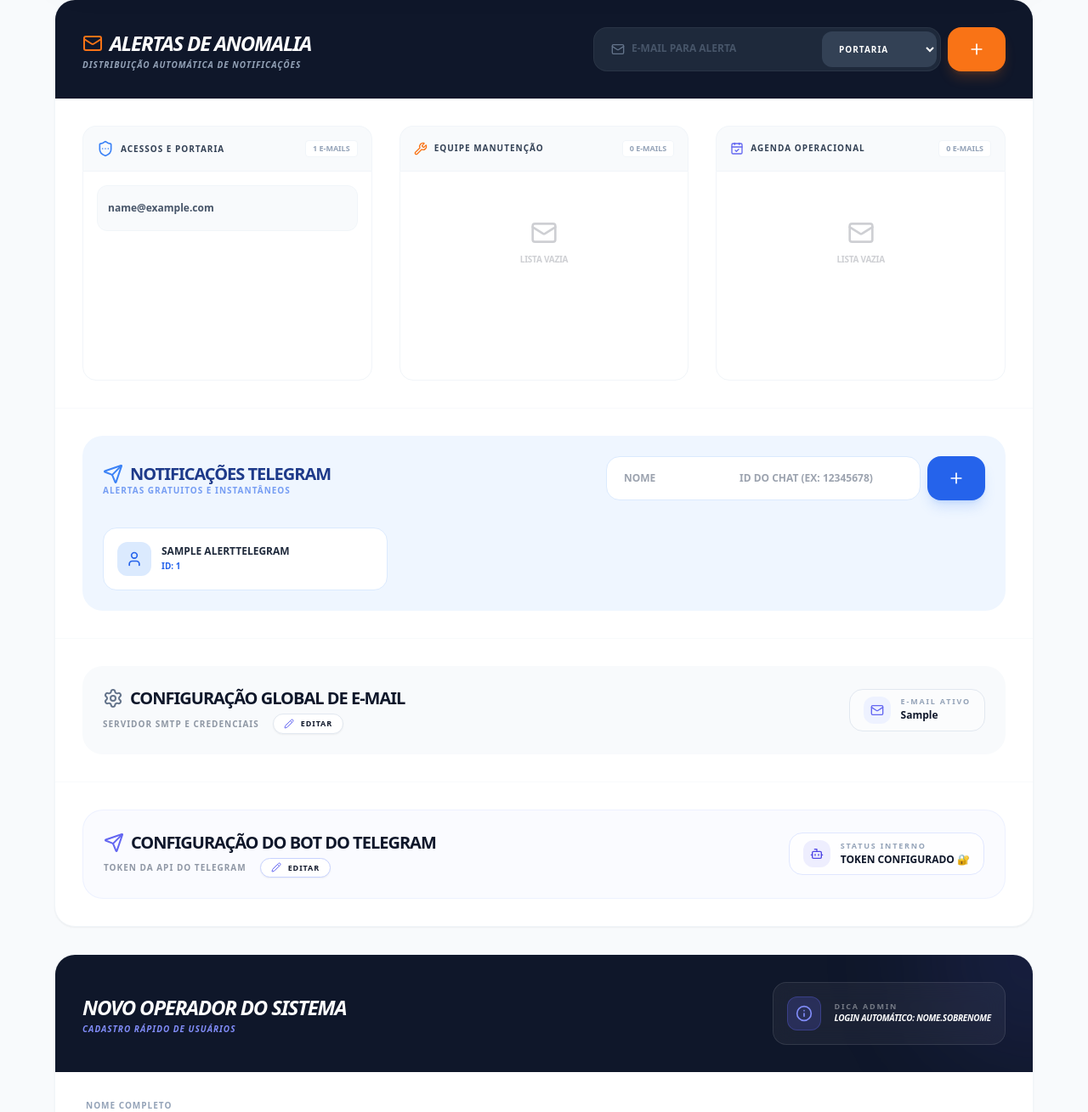
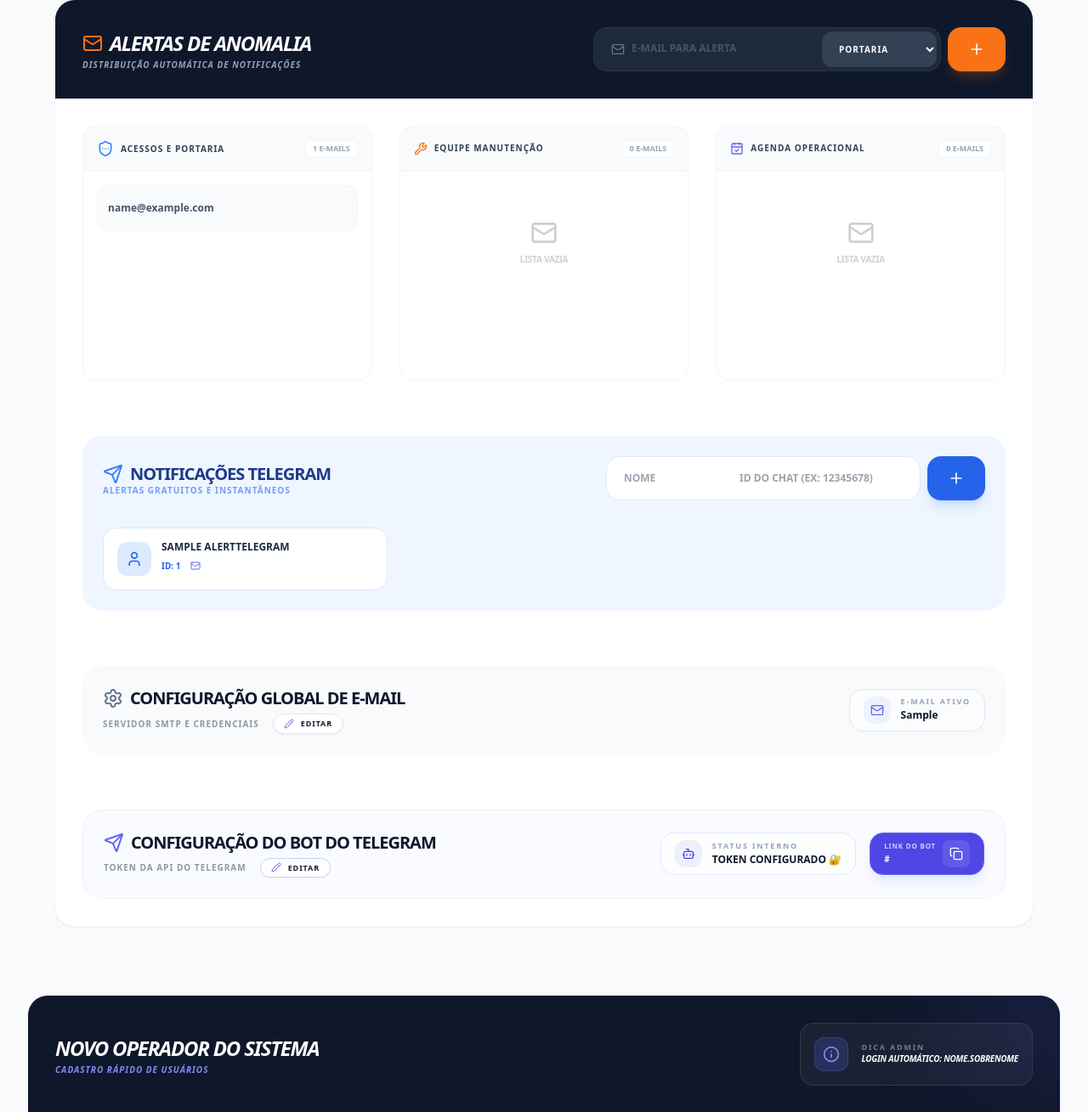
Before and after one commit to Luparele/PortariaWeb, a Django app: page /admin-sistema/ in a window 1280 px wide. Shown: the part 303-1612 px from the top of the page at 85% size. Run offline with Django 5.2, Linux system fonts and the light colour scheme; a user stored in the database is signed in; tables that the repository leaves empty hold one stand-in row (values such as "Sample post"); some libraries are stand-ins or nearby versions.

Commit message:
Update README and implement dynamic email/telegram configuration fixes

```diff
--- a/checklists/models.py
+++ b/checklists/models.py
@@ -487,6 +487,7 @@ class EmailConfig(models.Model):
 
 class TelegramConfig(models.Model):
     bot_token = models.CharField(max_length=500) # Will store encrypted string
+    bot_link = models.URLField(max_length=200, blank=True, null=True)
     updated_at = models.DateTimeField(auto_now=True)
 
     class Meta:
@@ -509,7 +510,7 @@ class TelegramConfig(models.Model):
                 pass
 
         if should_encrypt:
-            self.bot_token = encrypt_password(self.bot_token)
+            self.bot_token = encrypt_password(self.bot_token.strip())
 
         super().save(*args, **kwargs)
 
--- a/checklists/views.py
+++ b/checklists/views.py
@@ -4,7 +4,7 @@ from django.contrib.auth.decorators import login_required
 from django.contrib.auth.models import User
 from django.contrib.auth import authenticate, login, logout
 from django.db.models import Count, Avg, Q
-from django.core.mail import send_mail
+from django.core.mail import send_mail, get_connection
 from django.template.loader import render_to_string
 from django.utils.html import strip_tags
 from django.conf import settings
@@ -22,6 +22,24 @@ from .models import (
 from .constants import TRUCK_MAINTENANCE_ITEMS, TRAILER_MAINTENANCE_ITEMS, PORTARIA_ITEMS, FORKLIFT_ITEMS
 
 # --- HELPER FUNCTIONS ---
+
+def _get_email_connection():
+    """Returns a dynamic SMTP connection based on EmailConfig from database"""
+    config = EmailConfig.objects.first()
+    if not config:
+        return None, settings.DEFAULT_FROM_EMAIL
+
+    password = config.get_decrypted_password()
+    connection = get_connection(
+        host=config.host,
+        port=config.port,
+        username=config.user,
+        password=password,
+        use_tls=config.use_tls,
+        use_ssl=config.use_ssl,
+        timeout=10
+    )
+    return connection, config.default_from or settings.DEFAULT_FROM_EMAIL
 
 def _send_telegram_message(message):
     """
@@ -44,14 +62,37 @@ def _send_telegram_message(message):
         payload = {
             'chat_id': contact.chat_id,
             'text': message,
-            'parse_mode': 'Markdown'
+            'parse_mode': 'HTML'
         }
         try:
-            response = requests.post(url, json=payload, timeout=10)
-            if response.status_code != 200:
-                print(f"Erro Telegram ({contact.nome}): {response.text}")
+            requests.post(url, json=payload, timeout=10)
         except Exception as e:
-            print(f"Erro ao conectar com Telegram: {e}")
+            print(f"Erro ao enviar para {contact.nome}: {e}")
+
+def _send_single_telegram_message(chat_id, message):
+    """Sends a message to a specific chat_id"""
+    config = TelegramConfig.objects.first()
+    if not config:
+        return False
+
+    bot_token = config.get_decrypted_token()
+    if not bot_token:
+        return False
+
+    url = f"https://api.telegram.org/bot{bot_token}/sendMessage"
+    payload = {
+        'chat_id': chat_id,
+        'text': message,
+        'parse_mode': 'HTML'
+    }
+    try:
+        response = requests.post(url, json=payload, timeout=10)
+        if response.status_code != 200:
+            print(f"Erro Telegram ({chat_id}): {response.status_code} - {response.text}")
+        return response.status_code == 200
+    except Exception as e:
+        print(f"Erro ao enviar mensagem simples: {e}")
+        return False
 
 def _send_portaria_anomaly_email(checklist, request=None):
     """Standalone function to send Portaria anomaly alerts (replaces legacy ViewSet method)"""
@@ -80,10 +121,11 @@ def _send_portaria_anomaly_email(checklist, request=None):
     html_message = render_to_string('emails/portaria_anomaly_email.html', context)
     plain_message = strip_tags(html_message)
 
+    connection, from_email = _get_email_connection()
     try:
-        send_mail(subject, plain_message, settings.DEFAULT_FROM_EMAIL, emails, html_message=html_message, fail_silently=False)
+        send_mail(subject, plain_message, from_email, emails, html_message=html_message, fail_silently=False, connection=connection)
     except Exception as e:
-        pass # Log error if needed
+        print(f"Erro ao enviar e-mail Portaria: {e}")
 
 def _send_maintenance_alert(instance, veiculo_tipo, request=None):
     """Standalone function to send Maintenance alerts"""
@@ -113,10 +155,11 @@ def _send_maintenance_alert(instance, veiculo_tipo, request=None):
     html_message = render_to_string('emails/maintenance_anomaly_email.html', context)
     plain_message = strip_tags(html_message)
 
+    connection, from_email = _get_email_connection()
     try:
-        send_mail(subject, plain_message, settings.DEFAULT_FROM_EMAIL, emails, html_message=html_message, fail_silently=False)
+        send_mail(subject, plain_message, from_email, emails, html_message=html_message, fail_silently=False, connection=connection)
     except Exception as e:
-        pass
+        print(f"Erro ao enviar e-mail Manutenção: {e}")
 
 def _send_forklift_anomaly_email(instance, request=None):
     """Standalone function to send Forklift anomaly alerts"""
@@ -151,10 +194,11 @@ def _send_forklift_anomaly_email(instance, request=None):
     html_message = render_to_string('emails/forklift_anomaly_email.html', context)
     plain_message = strip_tags(html_message)
 
+    connection, from_email = _get_email_connection()
     try:
-        send_mail(subject, plain_message, settings.DEFAULT_FROM_EMAIL, emails, html_message=html_message, fail_silently=False)
+        send_mail(subject, plain_message, from_email, emails, html_message=html_message, fail_silently=False, connection=connection)
     except Exception as e:
-        pass
+        print(f"Erro ao enviar e-mail Empilhadeira: {e}")
 
 def _send_schedule_alerts(schedule, request=None):
     """Send Email and WhatsApp alerts for new maintenance schedules"""
@@ -170,9 +214,12 @@ def _send_schedule_alerts(schedule, request=None):
         }
         html_message = render_to_string('emails/schedule_alert_email.html', context)
         plain_message = strip_tags(html_message)
+
+        connection, from_email = _get_email_connection()
         try:
-            send_mail(subject, plain_message, settings.DEFAULT_FROM_EMAIL, emails, html_message=html_message, fail_silently=False)
-        except Exception: pass
+            send_mail(subject, plain_message, from_email, emails, html_message=html_message, fail_silently=False, connection=connection)
+        except Exception as e:
+            print(f"Erro ao enviar e-mail Agenda: {e}")
 
     # 2. Telegram Alerts
     msg = f"🛠️ *NOVO AGENDAMENTO DE MANUTENÇÃO*\n\n"
@@ -681,13 +728,34 @@ def system_admin_view(request):
                 return redirect('system_admin')
 
             token = request.POST.get('bot_token')
+            link = request.POST.get('bot_link')
             config, created = TelegramConfig.objects.get_or_create(id=1)
             if token:
                 config.bot_token = token
-                config.save()
-                messages.success(request, 'Token do Telegram atualizado com sucesso!')
+            if link is not None:
+                config.bot_link = link
+            config.save()
+            messages.success(request, 'Configurações do Telegram atualizadas com sucesso!')
+
+        elif action == 'test_telegram_single':
+            chat_id = request.POST.get('chat_id')
+            nome = request.POST.get('nome')
+            msg = f"<b>🚀 TESTE DE CONEXÃO</b>\n\nOlá {nome}, esta é uma mensagem de teste do sistema PortariaWeb.\n\n⚠️ <i>Por favor, não responda a esta mensagem.</i>"
+
+            # Improved diagnostics
+            config = TelegramConfig.objects.first()
+            if not config:
+                messages.error(request, 'Configuração do Bot do Telegram não encontrada. Por favor, cadastre o Token.')
+                return redirect('system_admin')
+
+            success = _send_single_telegram_message(chat_id, msg)
+            if success:
+                messages.success(request, f'Mensagem de teste enviada com sucesso para {nome}!')
             else:
-                messages.error(request, 'Token não fornecido.')
+                # We can't easily capture the error and pass it up without changing helper signature,
+                # but we've already added a print in the console.
+                # For the user, let's give more specific advice.
+                messages.error(request, f'Falha ao enviar para {nome}. Motivos prováveis: 1. Token incorreto; 2. O usuário não iniciou o bot; 3. ID do chat inválido.')
 
         return redirect('system_admin')
 
@@ -861,13 +929,15 @@ def _send_status_update_alerts(schedule, request):
                 'advise_checklist': schedule.status == 'CONCLUIDO'
             })
 
+            connection, from_email = _get_email_connection()
             try:
                 send_mail(
                     subject,
                     "",
-                    settings.EMAIL_HOST_USER,
+                    from_email,
                     list(emails),
-                    html_message=html_content
+                    html_message=html_content,
+                    connection=connection
                 )
             except Exception as e:
                 print(f"Error sending status email: {e}")
--- a/templates/system_admin.html
+++ b/templates/system_admin.html
@@ -278,7 +278,18 @@
                                     </div>
                                     <div>
                                         <p class="text-xs font-black text-slate-800 uppercase leading-none mb-1">{{ item.nome }}</p>
+                                        <div class="flex items-center gap-2">
                                             <p class="text-[10px] font-bold text-blue-600">ID: {{ item.chat_id }}</p>
+                                            <form method="post" class="inline">
+                                                {% csrf_token %}
+                                                <input type="hidden" name="action" value="test_telegram_single">
+                                                <input type="hidden" name="chat_id" value="{{ item.chat_id }}">
+                                                <input type="hidden" name="nome" value="{{ item.nome }}">
+                                                <button type="submit" class="text-indigo-500 hover:text-indigo-700 transition-colors p-1" title="Enviar Mensagem Teste">
+                                                    <i data-lucide="mail" class="w-3 h-3"></i>
+                                                </button>
+                                            </form>
+                                        </div>
                                     </div>
                                 </div>
                                 <form method="post" onsubmit="return confirm('Excluir este contato?');">
@@ -401,7 +412,8 @@
                             </div>
 
                             <!-- Resumo quando não estiver editando -->
-                            <div x-show="!editing" class="flex items-center gap-3 bg-white/80 border border-indigo-100 px-4 py-2 rounded-2xl">
+                            <div x-show="!editing" class="flex flex-col sm:flex-row items-stretch sm:items-center gap-4">
+                                <div class="flex items-center gap-3 bg-white/80 border border-indigo-100 px-4 py-2 rounded-2xl">
                                     <div class="w-8 h-8 bg-indigo-500/10 rounded-xl flex items-center justify-center">
                                         <i data-lucide="bot" class="w-4 h-4 text-indigo-600"></i>
                                     </div>
@@ -410,12 +422,26 @@
                                         <p class="text-xs font-bold text-slate-900">{% if telegram_config %}TOKEN CONFIGURADO 🔐{% else %}AGUARDANDO CONFIGURAÇÃO ⚠️{% endif %}</p>
                                     </div>
                                 </div>
+
+                                {% if telegram_config.bot_link %}
+                                <div class="flex items-center gap-2 bg-indigo-600 px-4 py-2 rounded-2xl shadow-lg shadow-indigo-100 group border border-indigo-500">
+                                    <div class="flex flex-col">
+                                        <p class="text-[8px] font-black text-indigo-200 uppercase tracking-widest leading-none mb-1">Link do Bot</p>
+                                        <p class="text-[10px] font-bold text-white truncate max-w-[150px]">{{ telegram_config.bot_link }}</p>
+                                    </div>
+                                    <button onclick="copyToClipboard('👋 Olá! Para receber os alertas do PortariaWeb, siga estes 3 passos simples:\n\n1️⃣ Caso não possua, baixe o app Telegram:\n🤖 Android: https://play.google.com/store/apps/details?id=org.telegram.messenger\n💻 Windows: https://apps.microsoft.com/detail/9nztwsqntd0s\n🍎 Apple: https://apps.apple.com/br/app/telegram-messenger/id686449807\n\n2️⃣ Acesse o link https://t.me/WhatChatIDBot e clique em iniciar para descobrir seu ID e envie para o administrador cadastrar. 🆔\n\n3️⃣ Depois, acesse o link do nosso robô e clique em Começar: {{ telegram_config.bot_link }} 🤖🚀', this)" class="w-8 h-8 bg-white/10 hover:bg-white/20 rounded-lg flex items-center justify-center transition-all active:scale-90" title="Copiar Instrução Completa">
+                                        <i data-lucide="copy" class="w-4 h-4 text-white"></i>
+                                    </button>
+                                </div>
+                                {% endif %}
+                            </div>
                         </div>
 
                         <form method="post" class="space-y-6 mt-8" x-show="editing" x-cloak x-transition:enter="transition ease-out duration-300" x-transition:enter-start="opacity-0 transform -translate-y-4" x-transition:enter-end="opacity-100 transform translate-y-0">
                             {% csrf_token %}
                             <input type="hidden" name="action" value="update_telegram">
 
+                            <div class="grid grid-cols-1 md:grid-cols-2 gap-6">
                                 <div class="space-y-2">
                                     <label class="text-[10px] font-black text-slate-400 uppercase tracking-widest ml-1">Token do Bot (HTTP API)</label>
                                     <div class="relative group">
@@ -425,10 +451,36 @@
                                     <p class="text-[9px] text-slate-400 ml-1">Para garantir a segurança, o token atual não é exibido. Deixe em branco para mantê-lo.</p>
                                 </div>
 
+                                <div class="space-y-2">
+                                    <label class="text-[10px] font-black text-slate-400 uppercase tracking-widest ml-1">Link Público do Bot</label>
+                                    <div class="relative group">
+                                        <i data-lucide="link" class="absolute left-5 top-1/2 -translate-y-1/2 w-4 h-4 text-slate-400 group-focus-within:text-indigo-500 transition-colors"></i>
+                                        <input type="url" name="bot_link" value="{{ telegram_config.bot_link|default:'' }}" placeholder="https://t.me/SeuBot" class="w-full bg-white border border-slate-200 rounded-2xl pl-12 pr-5 py-4 text-xs font-bold tracking-widest focus:ring-2 focus:ring-indigo-500 transition-all outline-none">
+                                    </div>
+                                    <p class="text-[9px] text-slate-400 ml-1">Ex: https://t.me/PortariaWeb_bot</p>
+                                </div>
+                            </div>
+
                             <button type="submit" class="w-full bg-indigo-600 hover:bg-indigo-700 text-white p-5 rounded-2xl font-black text-xs uppercase tracking-[0.2em] shadow-xl shadow-indigo-100 transition-all active:scale-[0.98]">
-                                Atualizar Token do Telegram
+                                Atualizar Configurações do Telegram
                             </button>
                         </form>
+                    </div>
+                </div>
+
+                <script>
+                    function copyToClipboard(text, btn) {
+                        navigator.clipboard.writeText(text).then(() => {
+                            const originalIcon = btn.innerHTML;
+                            btn.innerHTML = '<i data-lucide="check" class="w-4 h-4 text-green-300"></i>';
+                            lucide.createIcons();
+                            setTimeout(() => {
+                                btn.innerHTML = originalIcon;
+                                lucide.createIcons();
+                            }, 2000);
+                        });
+                    }
+                </script>
                     </div>
                 </div>
                 {% endif %}
```
Also changed, not shown: README.md, checklists/migrations/0019_telegramconfig_bot_link.py (added). Lines whose indentation alone changed are shown as unchanged.
